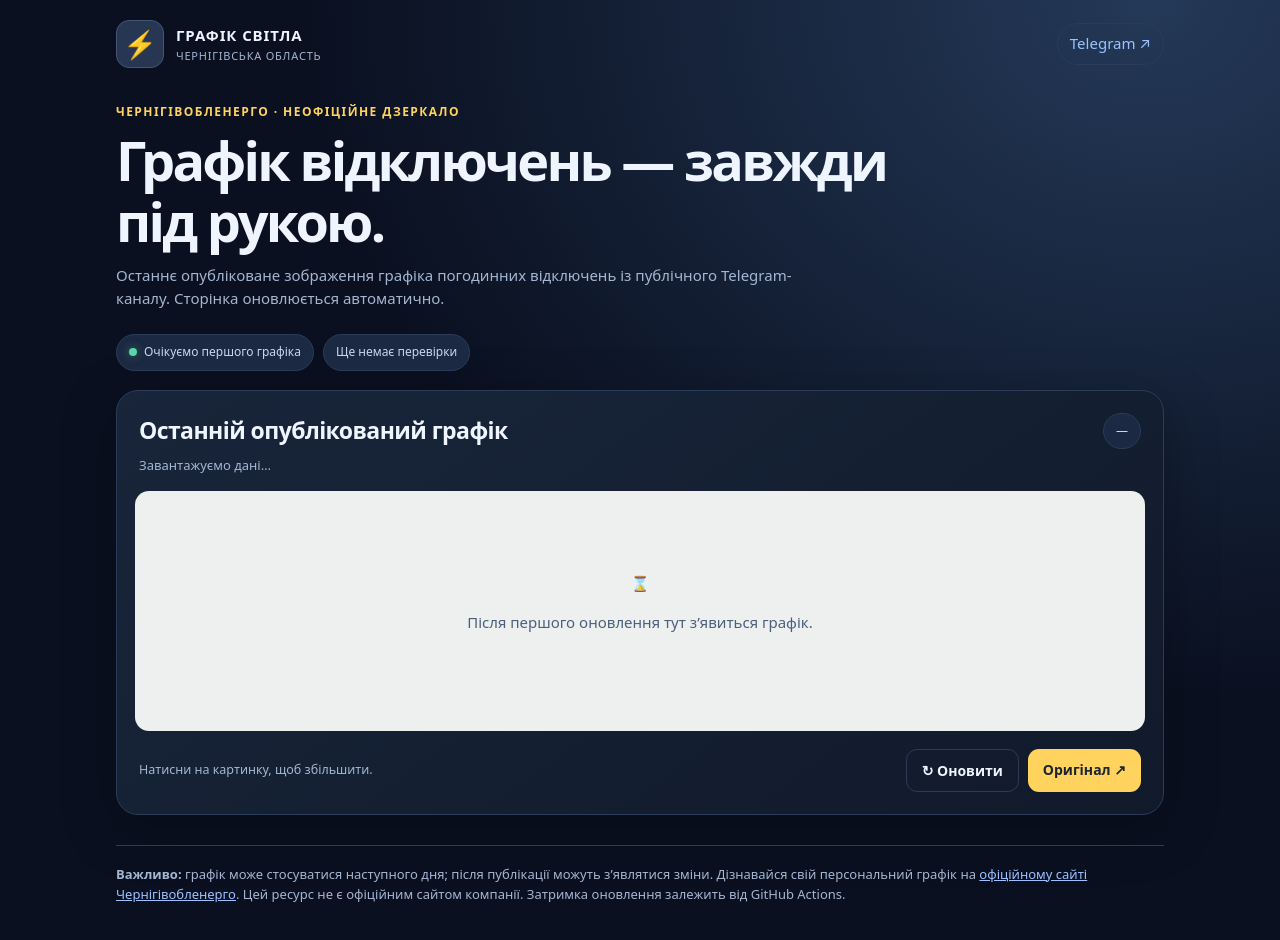
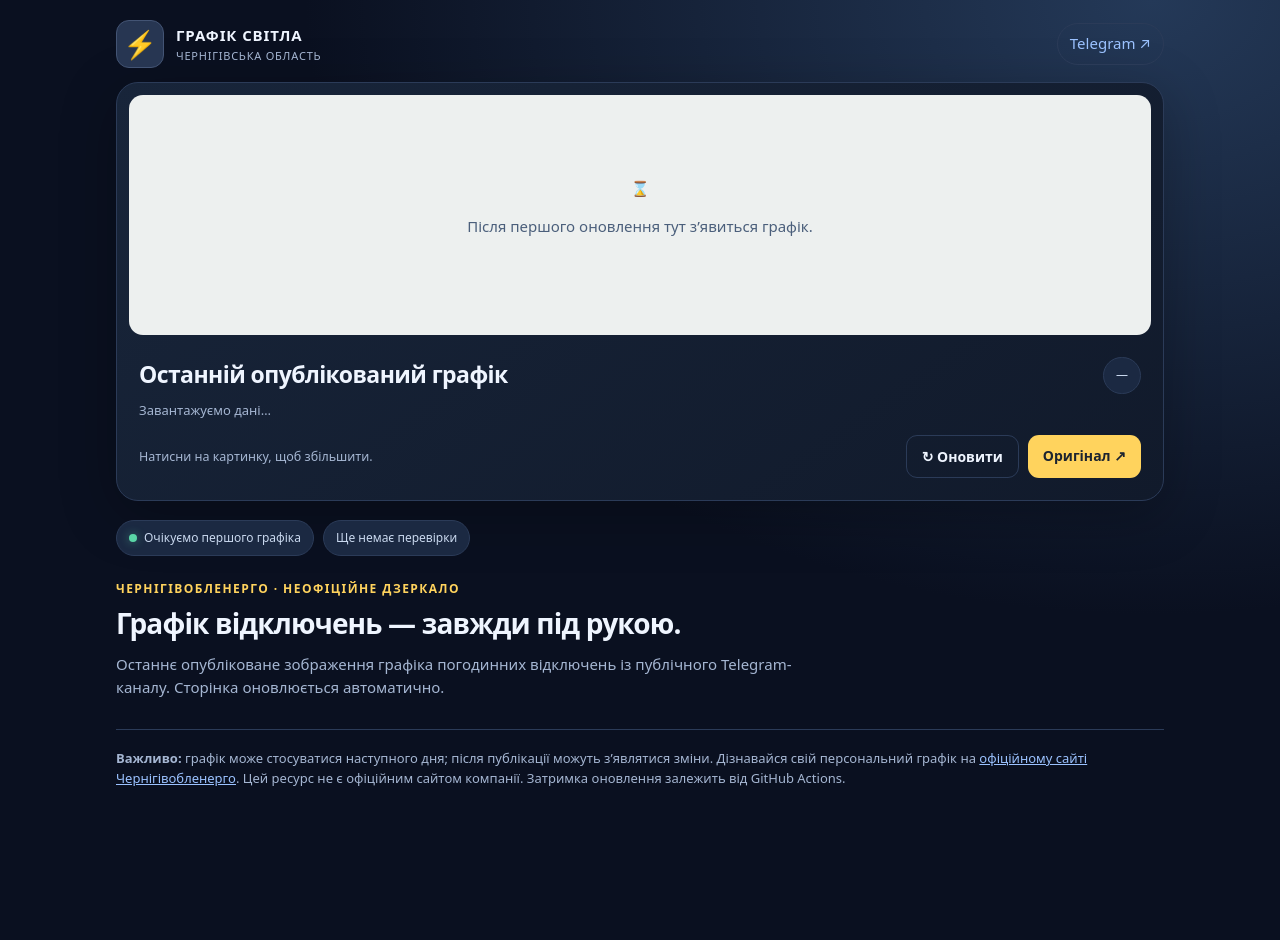
Before and after one commit to xsromasx-source/chernigiv-light, a plain HTML site: page docs/index.html in a window 1280 px wide. After the commit the page ends 836 px from the top, so only its background shows below. Drawn offline with Linux system fonts and the light colour scheme.

Commit message:
Перемістити картинку графіка нагору, а опис і повідомлення — під неї

```diff
--- a/docs/index.html
+++ b/docs/index.html
@@ -10,35 +10,37 @@
 :root{color-scheme:dark;--bg:#0a1020;--card:#141f34;--line:#2b3b58;--ink:#eff5ff;--muted:#a5b6d2;--yellow:#ffd35d;--blue:#9bc2ff}
 *{box-sizing:border-box}body{margin:0;min-height:100vh;font:15px/1.55 system-ui,-apple-system,"Segoe UI",Arial,sans-serif;color:var(--ink);background:radial-gradient(ellipse at 90% 0%,#243958 0%,transparent 52%),var(--bg)}
 a{color:var(--blue)}.wrap{max-width:1080px;margin:0 auto;padding:20px 16px 48px}
-header{display:flex;align-items:center;justify-content:space-between;gap:12px;margin-bottom:35px}.brand{display:flex;align-items:center;gap:12px}.brand .mark{font-size:27px;background:#273652;border:1px solid #435474;border-radius:13px;width:48px;height:48px;display:grid;place-items:center}.brand strong{display:block;letter-spacing:.06em}.brand small{display:block;color:var(--muted);font-size:11px;letter-spacing:.07em}.telegram{border:1px solid var(--line);padding:8px 12px;border-radius:99px;text-decoration:none;white-space:nowrap}
+header{display:flex;align-items:center;justify-content:space-between;gap:12px;margin-bottom:14px}.brand{display:flex;align-items:center;gap:12px}.brand .mark{font-size:27px;background:#273652;border:1px solid #435474;border-radius:13px;width:48px;height:48px;display:grid;place-items:center}.brand strong{display:block;letter-spacing:.06em}.brand small{display:block;color:var(--muted);font-size:11px;letter-spacing:.07em}.telegram{border:1px solid var(--line);padding:8px 12px;border-radius:99px;text-decoration:none;white-space:nowrap}
 .eyebrow{font-size:12px;letter-spacing:.12em;color:var(--yellow);font-weight:800;text-transform:uppercase}
-h1{font-size:clamp(32px,6vw,54px);line-height:1.13;letter-spacing:-.05em;max-width:800px;margin:8px 0 12px}.lead{color:var(--muted);max-width:680px;margin:0 0 24px}
+h1{font-size:clamp(21px,4vw,28px);line-height:1.2;letter-spacing:-.03em;max-width:800px;margin:8px 0 12px}.lead{color:var(--muted);max-width:680px;margin:0 0 18px}.about{margin-top:24px}
 .statuses{display:flex;gap:9px;flex-wrap:wrap;margin:19px 0}.status{background:#1b2942;border:1px solid var(--line);border-radius:50px;font-size:12px;padding:8px 12px;color:#c9d8ee}
 .dot{display:inline-block;background:#5ad6a7;width:8px;height:8px;border-radius:50%;margin-right:7px;box-shadow:0 0 10px #5ad6a777}
 .notice{border:1px solid #62583d;border-left:4px solid var(--yellow);background:#27293a;border-radius:15px;padding:16px;margin:15px 0}.notice strong{color:var(--yellow)}.notice p{white-space:pre-line;color:#e0e7f2;font-size:14px}
 .card{background:linear-gradient(145deg,#18253a,#111a2b);border:1px solid var(--line);border-radius:22px;overflow:hidden;box-shadow:0 14px 55px #0004}
 .cardhead{padding:22px 22px 15px;display:flex;justify-content:space-between;align-items:flex-start;gap:12px}.cardhead h2{font-size:23px;letter-spacing:-.025em;margin:0}.cardhead p{color:var(--muted);font-size:13px;margin:7px 0 0;max-width:720px}
-.picture{background:#edf0ef;min-height:240px;margin:0 18px 18px;border-radius:14px;display:flex;justify-content:center;align-items:center;overflow:hidden}.picture img{max-width:100%;height:auto;cursor:zoom-in;display:block}.empty{color:#4b5f7b;text-align:center;padding:65px 15px}
+.picture{background:#edf0ef;min-height:240px;margin:12px 12px 0;border-radius:14px;display:flex;justify-content:center;align-items:center;overflow:hidden}.picture img{max-width:100%;height:auto;cursor:zoom-in;display:block}.empty{color:#4b5f7b;text-align:center;padding:65px 15px}
 .cardfoot{padding:0 22px 22px;display:flex;justify-content:space-between;gap:14px;align-items:center;flex-wrap:wrap}.cardfoot small{color:var(--muted)}.actions{display:flex;gap:9px;flex-wrap:wrap}
 button,.button{border:0;border-radius:11px;font:700 14px system-ui,sans-serif;padding:11px 15px;cursor:pointer;text-decoration:none;display:inline-block}.button{background:var(--yellow);color:#1c2430}.secondary{background:transparent;color:var(--ink);border:1px solid var(--line)}
 footer{border-top:1px solid var(--line);margin-top:30px;padding-top:18px;color:var(--muted);font-size:13px}footer a{color:var(--blue)}
 .viewer{position:fixed;inset:0;background:#050916f4;z-index:10;display:grid;place-items:center;padding:48px 10px 12px}.viewer img{max-width:100%;max-height:90vh;object-fit:contain}.viewer button{position:absolute;right:16px;top:12px;background:#273b57;color:white;border:1px solid #53607a}
 .hidden{display:none!important}
-@media(max-width:600px){header{margin-bottom:24px}.brand strong{font-size:13px}.brand small{font-size:10px}.telegram{font-size:12px;padding:7px 9px}.wrap{padding:16px 12px 36px}.cardhead{padding:16px}.cardhead h2{font-size:19px}.picture{margin:0 9px 12px}.cardfoot{padding:0 16px 16px}.brand .mark{width:42px;height:42px}}
+@media(max-width:600px){header{margin-bottom:10px}.brand strong{font-size:13px}.brand small{font-size:10px}.telegram{font-size:12px;padding:7px 9px}.wrap{padding:16px 12px 36px}.cardhead{padding:16px}.cardhead h2{font-size:19px}.picture{margin:8px 8px 0}.cardfoot{padding:0 16px 16px}.brand .mark{width:42px;height:42px}}
 </style>
 </head>
 <body>
 <main class="wrap">
 <header><div class="brand"><div class="mark" aria-hidden="true">⚡</div><div><strong>ГРАФІК СВІТЛА</strong><small>ЧЕРНІГІВСЬКА ОБЛАСТЬ</small></div></div><a class="telegram" href="https://t.me/chernigivoblenergo" target="_blank" rel="noopener noreferrer">Telegram ↗</a></header>
-<div class="eyebrow">Чернігівобленерго · неофіційне дзеркало</div>
-<h1>Графік відключень — завжди під рукою.</h1>
-<p class="lead">Останнє опубліковане зображення графіка погодинних відключень із публічного Telegram-каналу. Сторінка оновлюється автоматично.</p>
+<section class="card">
+  <div class="picture"><div id="empty" class="empty">⌛<p>Після першого оновлення тут з’явиться графік.</p></div><img id="photo" class="hidden" alt="Графік погодинних відключень Чернігівобленерго"></div>
+  <div class="cardhead"><div><h2>Останній опублікований графік</h2><p id="caption">Завантажуємо дані…</p></div><span class="status" id="published">—</span></div>
+  <div class="cardfoot"><small id="details">Натисни на картинку, щоб збільшити.</small><div class="actions"><button id="refresh" class="secondary">↻ Оновити</button><a id="original" class="button" href="https://t.me/chernigivoblenergo" rel="noopener noreferrer" target="_blank">Оригінал ↗</a></div></div>
+</section>
+<section class="notice hidden" id="notice"><strong>⚠️ Останнє уточнення графіка</strong><p id="noticeText"></p><a id="noticeLink" href="https://t.me/chernigivoblenergo" rel="noopener noreferrer" target="_blank">Читати в Telegram ↗</a></section>
 <div class="statuses"><span class="status"><i class="dot"></i><span id="status">Очікуємо першого оновлення</span></span><span class="status" id="check">Перевіряємо дані…</span></div>
-<section class="notice hidden" id="notice"><strong>⚠️ Останнє уточнення графіка</strong><p id="noticeText"></p><a id="noticeLink" href="https://t.me/chernigivoblenergo" rel="noopener noreferrer" target="_blank">Читати в Telegram ↗</a></section>
-<section class="card">
-  <div class="cardhead"><div><h2>Останній опублікований графік</h2><p id="caption">Завантажуємо дані…</p></div><span class="status" id="published">—</span></div>
-  <div class="picture"><div id="empty" class="empty">⌛<p>Після першого оновлення тут з’явиться графік.</p></div><img id="photo" class="hidden" alt="Графік погодинних відключень Чернігівобленерго"></div>
-  <div class="cardfoot"><small id="details">Натисни на картинку, щоб збільшити.</small><div class="actions"><button id="refresh" class="secondary">↻ Оновити</button><a id="original" class="button" href="https://t.me/chernigivoblenergo" rel="noopener noreferrer" target="_blank">Оригінал ↗</a></div></div>
+<section class="about">
+  <div class="eyebrow">Чернігівобленерго · неофіційне дзеркало</div>
+  <h1>Графік відключень — завжди під рукою.</h1>
+  <p class="lead">Останнє опубліковане зображення графіка погодинних відключень із публічного Telegram-каналу. Сторінка оновлюється автоматично.</p>
 </section>
 <footer><b>Важливо:</b> графік може стосуватися наступного дня; після публікації можуть з’являтися зміни. Дізнавайся свій персональний графік на <a target="_blank" rel="noopener noreferrer" href="https://chernihivoblenergo.com.ua/blackouts">офіційному сайті Чернігівобленерго</a>. Цей ресурс не є офіційним сайтом компанії. Затримка оновлення залежить від GitHub Actions.</footer>
 </main>
```
